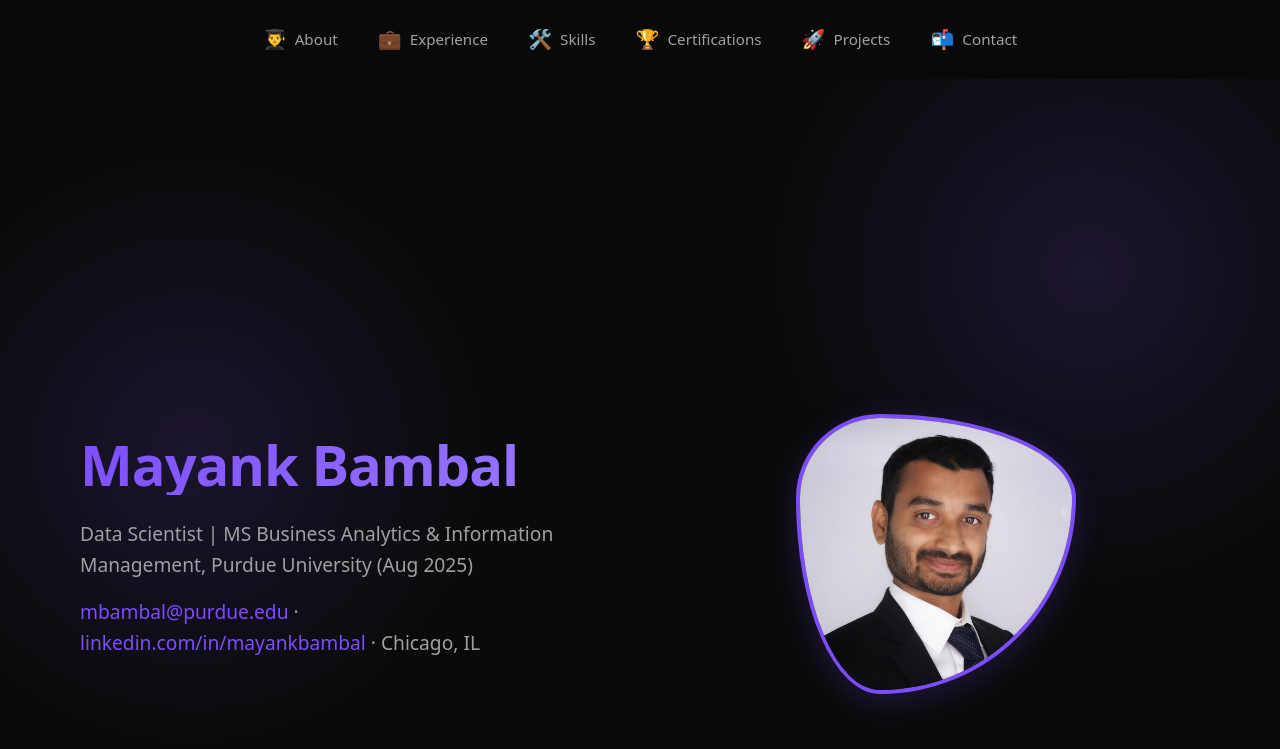
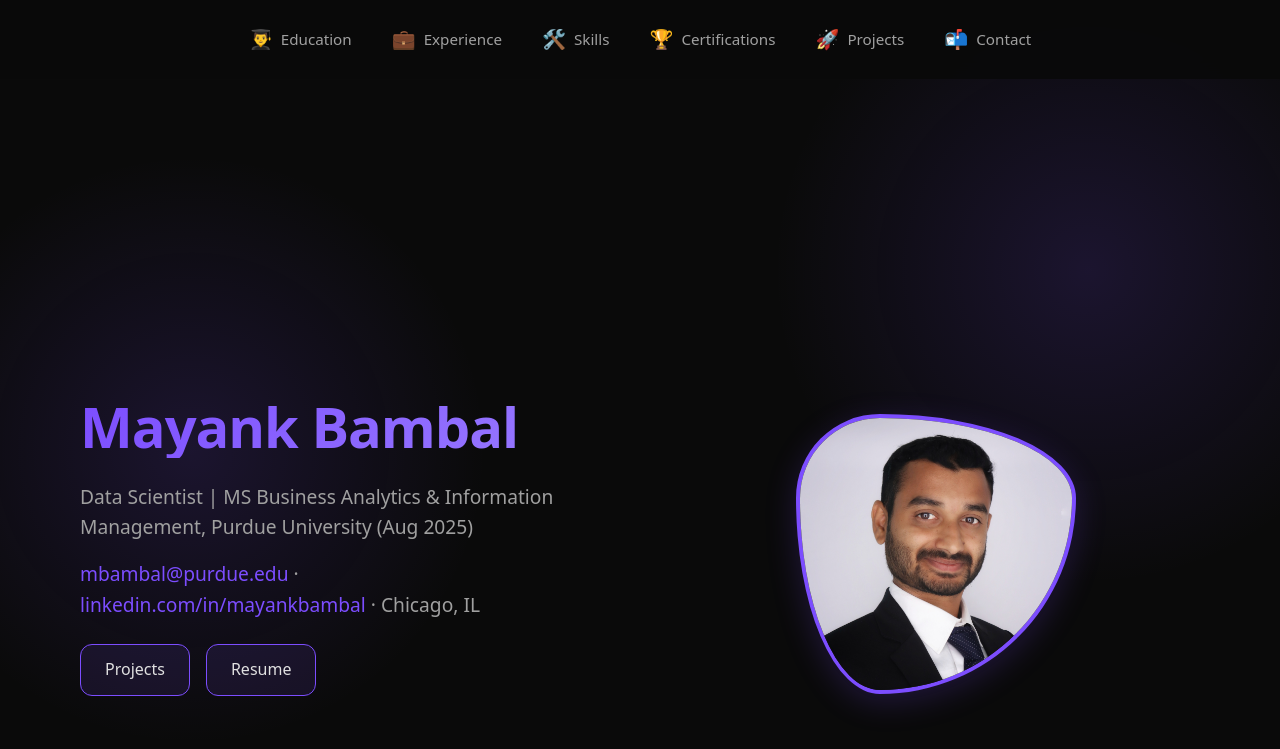
Before and after one commit to MayankBambal/mayankbambal.github.io, a Jekyll site: the page index.html, which Jekyll copies as it is, in a window 1280 px wide and 900 px high. Shown: the top 749 px of the window. Built offline with Jekyll 4.4.1, drawn with Linux system fonts in a browser that asks for light colours.

Commit message:
resume buttong

```diff
--- a/index.html
+++ b/index.html
@@ -11,7 +11,7 @@
     <div class="nav-container">
       <a href="#about" class="nav-link">
         <span class="nav-icon">👨‍🎓</span>
-        <span class="nav-text">About</span>
+        <span class="nav-text">Education</span>
       </a>
       <a href="#experience" class="nav-link">
         <span class="nav-icon">💼</span>
@@ -44,6 +44,10 @@
         <p>
           <a href="mailto:mbambal@purdue.edu">mbambal@purdue.edu</a> ·
           <a href="https://linkedin.com/in/mayankbambal/" target="_blank">linkedin.com/in/mayankbambal</a> · Chicago, IL
+          <div class="header-buttons">
+            <a href="#projects" class="header-btn">Projects</a>
+            <a href="assets/resume.pdf" class="header-btn" download>Resume</a>
+          </div>
         </p>
       </div>
       <div class="header-image">
--- a/styles.css
+++ b/styles.css
@@ -141,6 +141,32 @@
   font-size: 1.2rem;
   margin-bottom: 1rem;
   max-width: 100%;
+}
+
+.header-buttons {
+  display: flex;
+  gap: 1rem;
+  margin-top: 1.5rem;
+}
+
+.header-btn {
+  padding: 0.75rem 1.5rem;
+  background: var(--accent-light);
+  border: 1px solid var(--accent-color);
+  border-radius: var(--border-radius);
+  color: var(--text-color);
+  font-weight: 500;
+  transition: all var(--transition-speed) ease;
+}
+
+.header-btn:hover {
+  background: var(--accent-color);
+  transform: translateY(-2px);
+  box-shadow: 0 4px 12px rgba(124, 77, 255, 0.2);
+}
+
+.header-btn::after {
+  display: none;
 }
 
 /* ===== Navigation ===== */
```
Also changed, not shown: assets/img/ProPic1.jpg (deleted), 2 other files.
